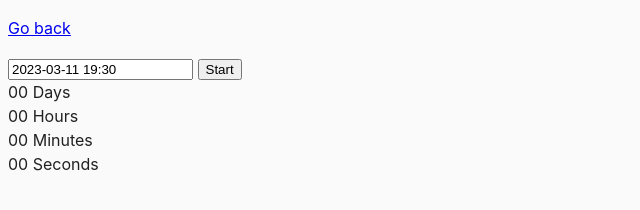
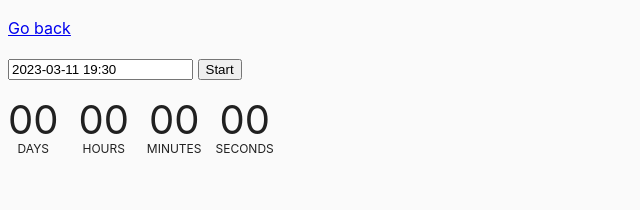
Before and after one commit to joa-kl/goit-js-hw-09, a website built with Parcel: page src/02-timer.html in a window 1280 px wide. Shown: the whole page, without its empty margins (0-640 px from the left). Built offline with nearby package versions, Linux system fonts and the light colour scheme.

Commit message:
css modified

```diff
--- a/src/css/common.css
+++ b/src/css/common.css
@@ -16,3 +16,27 @@ img {
   display: block;
   max-width: 100%;
 }
+
+.timer {
+  display: flex;
+  justify-content: start;
+  margin-top: 10px;
+
+}
+.field {
+  display: flex;
+  justify-content: center;
+  margin-right: 20px;
+  position: relative;
+ }
+
+.value {
+  font-size: 40px;
+}
+
+.label {
+  position: absolute;
+  font-size: 12px;
+  margin-top: 50px;
+  text-transform: uppercase;
+}
```
Also changed, not shown: src/js/02-timer.js (line endings or trailing spaces).
